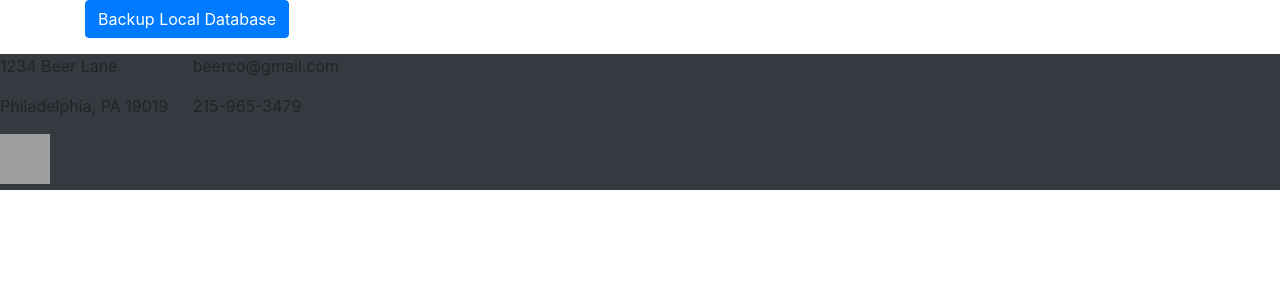
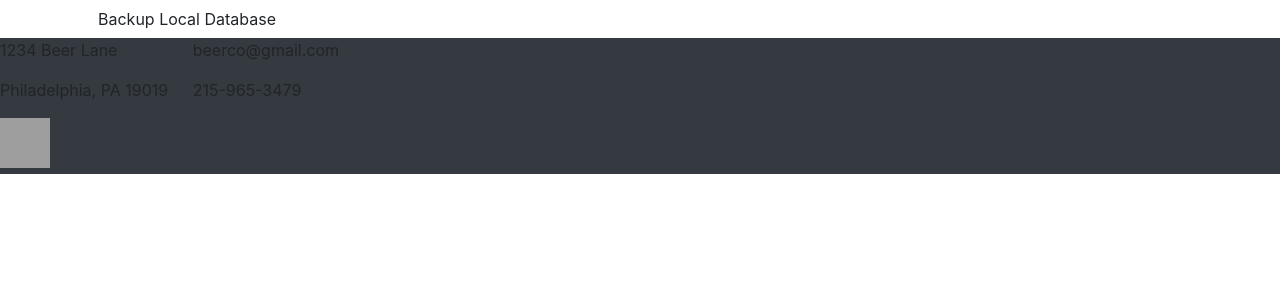
Before and after one commit to KaieScarpato/software_engineering_project, a Flask app: page /kiosk in a window 1280 px wide. Shown: the part 56-356 px from the top of the page. Run offline with Flask 3, Linux system fonts and the light colour scheme; some libraries are stand-ins or nearby versions; grey boxes are pictures that could not be loaded.

Commit message:
Add files via upload

```diff
--- a/website/templates/kiosk/kiosk.html
+++ b/website/templates/kiosk/kiosk.html
@@ -1,8 +1,8 @@
 {% extends "base.html" %} {% block title %}Kiosk{% endblock %}
 {% block content%}
 <form method="POST">
-    <div class="form-group">
-        <button type="submit" class="btn btn-primary" name="button" value="backup">Backup Local Database</button>
+    <div class="center">
+        <button type="submit" class="btn buttonDisplayKiosk" name="button" value="backup">Backup Local Database</button>
     </div>
 </form>
 {% endblock %}
```
